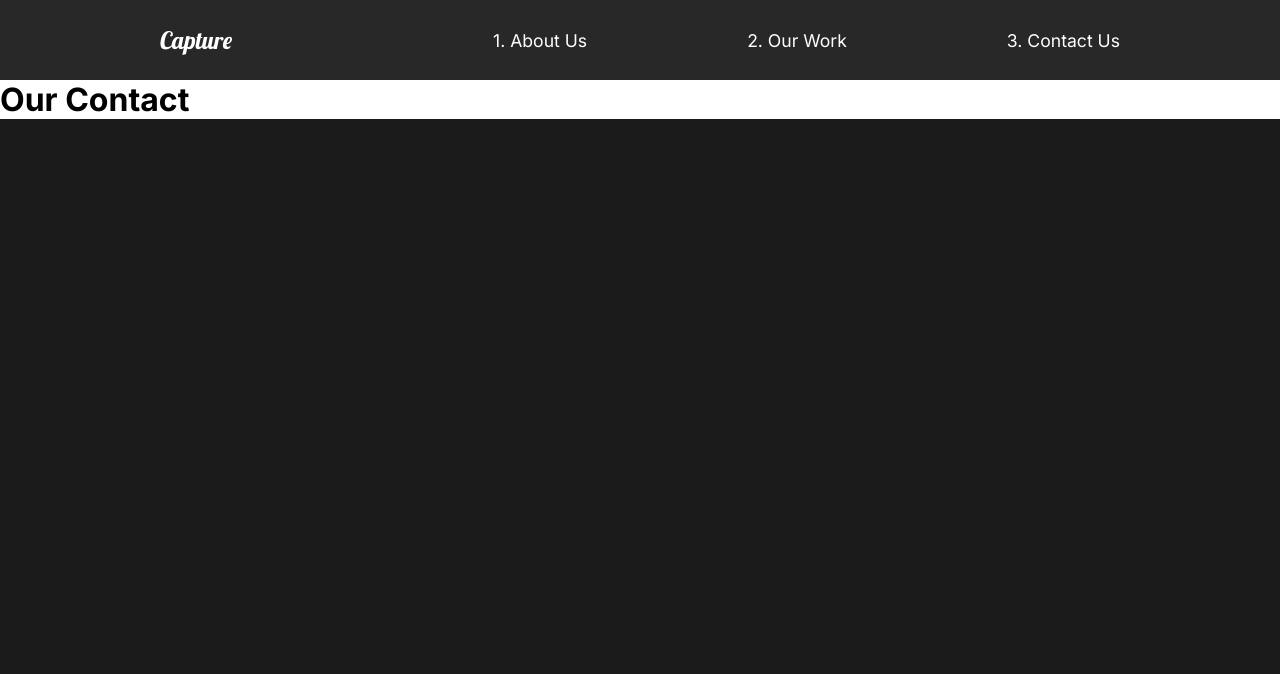
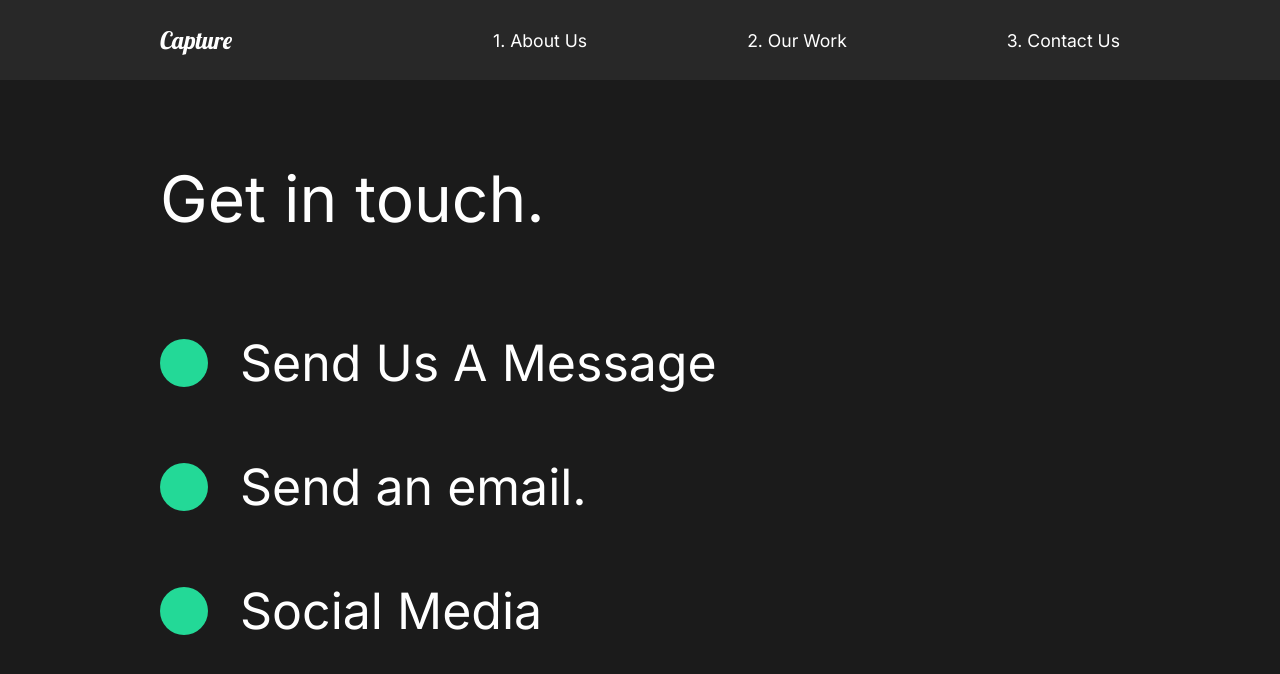
Before and after one commit to xpinchx/capture, a React (Create React App) app: page /contact in a window 1280 px wide. Shown: the top 674 px of the page. Built offline with nearby package versions, Linux system fonts and the light colour scheme.

Commit message:
ContactUs animations and styles complete

```diff
--- a/src/pages/ContactUs.js
+++ b/src/pages/ContactUs.js
@@ -2,20 +2,78 @@
 
 // Animations
 import { motion } from "framer-motion";
-import { pageAnimation } from "../animation";
+import { pageAnimation, titleAnim } from "../animation";
+import styled from "styled-components";
 
 const ContactUs = () => {
   return (
-    <motion.div
+    <ContactStyle
       variants={pageAnimation}
       initial="hidden"
       animate="show"
       exit="exit"
-      style={{ background: "#ffffff" }}
+      style={{ background: "#1B1B1B" }}
     >
-      <h1>Our Contact</h1>
-    </motion.div>
+      <Title>
+        <Hide>
+          <motion.h2 variants={titleAnim}>Get in touch.</motion.h2>
+        </Hide>
+      </Title>
+      <div>
+        <Hide>
+          <Social variants={titleAnim}>
+            <Circle />
+            <h2>Send Us A Message</h2>
+          </Social>
+        </Hide>
+        <Hide>
+          <Social variants={titleAnim}>
+            <Circle />
+            <h2>Send an email.</h2>
+          </Social>
+        </Hide>
+        <Hide>
+          <Social variants={titleAnim}>
+            <Circle />
+            <h2>Social Media</h2>
+          </Social>
+        </Hide>
+      </div>
+    </ContactStyle>
   );
 };
 
+const ContactStyle = styled(motion.div)`
+  padding: 5rem 10rem;
+  color: #353535;
+  min-height: 90vh;
+`;
+
+const Title = styled.div`
+  margin-bottom: 4rem;
+  color: white;
+`;
+
+const Hide = styled.div`
+  overflow: hidden;
+`;
+
+const Circle = styled.div`
+  border-radius: 50%;
+  width: 3rem;
+  height: 3rem;
+  background: #23d997;
+`;
+
+const Social = styled(motion.div)`
+  display: flex;
+  align-items: center;
+
+  h2 {
+    margin: 2rem;
+    font-size: 50px;
+    color: white;
+  }
+`;
+
 export default ContactUs;
```
